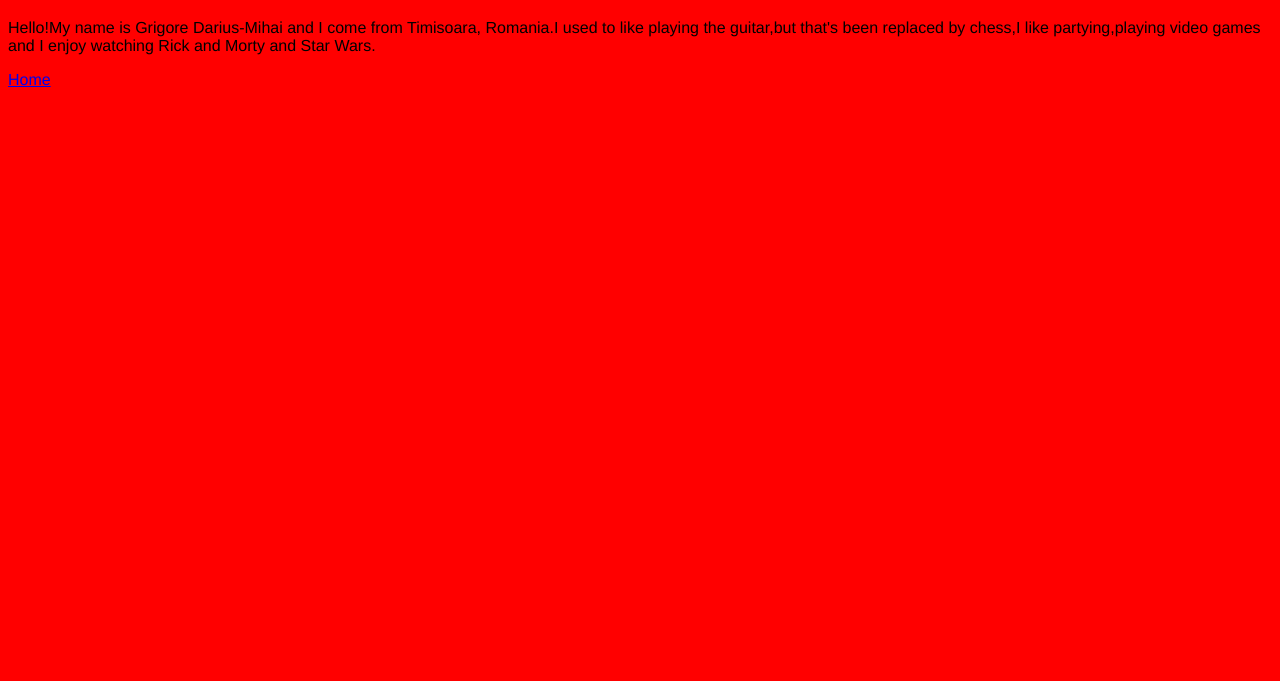
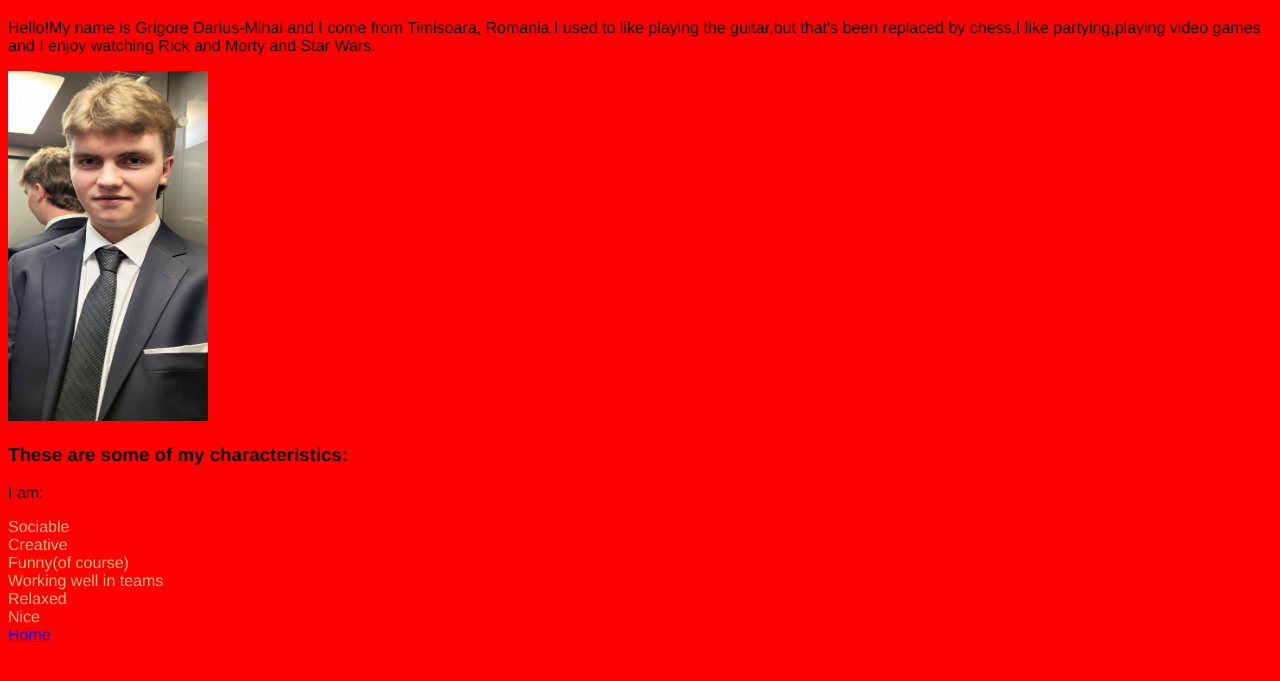
Before and after one commit to Gogu101/.github.io, a plain HTML site: page profile.html in a window 1280 px wide. Shown: the part 61-742 px from the top of the page. Drawn offline with Linux system fonts and the light colour scheme.

Commit message:
made change to webfile

```diff
--- a/profile.html
+++ b/profile.html
@@ -16,7 +16,17 @@
  </p>
 
 </body>
-
+<img src="dum.jpg" alt="This is me!(if you didn't figure it out yet!)" width="200" height="350">
+<h3>These are some of my characteristics:</h3>
+<p>I am:</p>
+<ul>
+  <li>Sociable</li>
+  <li>Creative</li>
+  <li>Funny(of course)</li>
+  <li>Working well in teams</li>
+  <li>Relaxed</li>
+  <li>Nice</li>
+</ul>
 <ul>
   <li><a href="index.html">Home</a></li>
 </ul>
```
